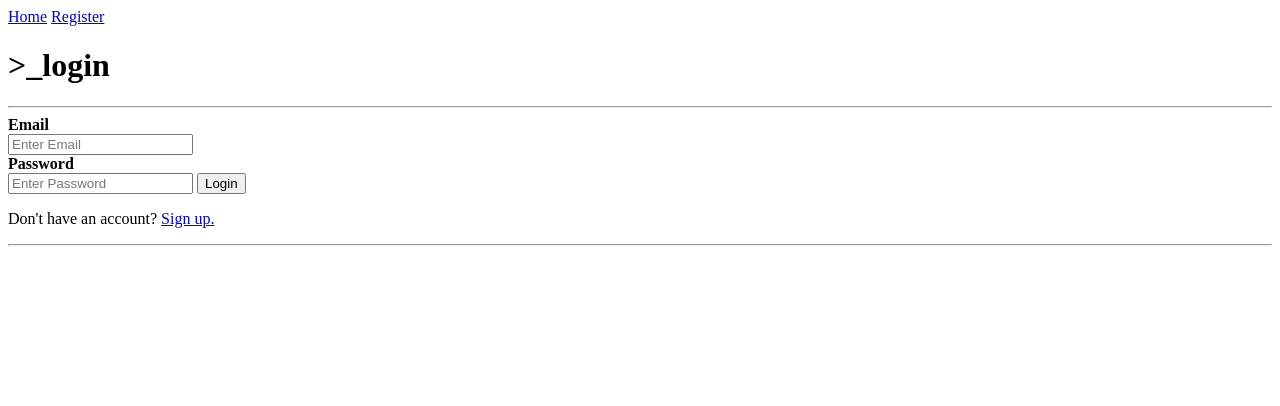
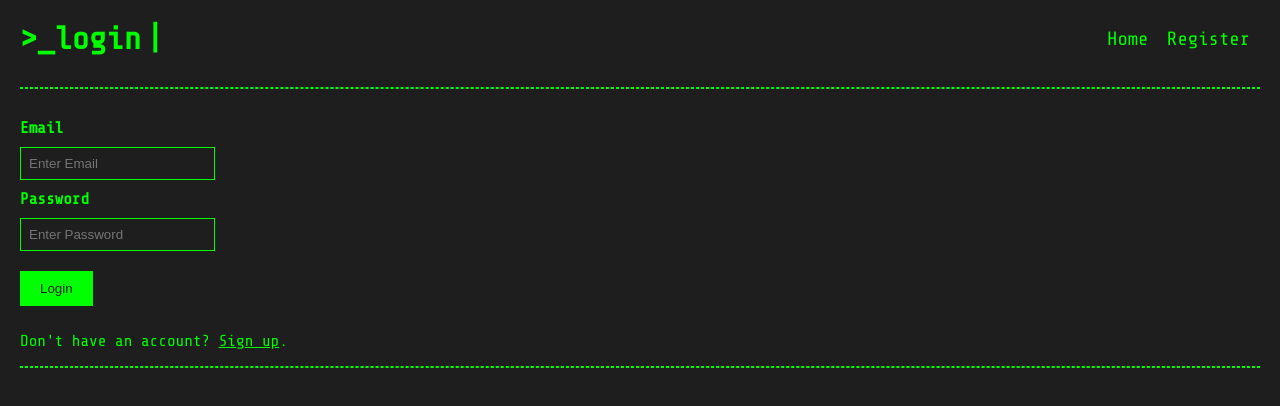
Before and after one commit to stepweaver/blog, a website: page login/index.html in a window 1280 px wide. Drawn offline with nearby package versions, Linux system fonts and the light colour scheme; a web font is replaced by a local one.

Commit message:
chore: Update login page styling and add register styles.css

```diff
--- a/login/index.html
+++ b/login/index.html
@@ -3,29 +3,49 @@
   <head>
     <meta charset="UTF-8" />
     <meta name="viewport" content="width=device-width, initial-scale=1.0" />
-    <title>Register</title>
+    <link rel="preconnect" href="https://fonts.googleapis.com" />
+    <link rel="preconnect" href="https://fonts.gstatic.com" crossorigin />
+    <link
+      href="https://fonts.googleapis.com/css2?family=Roboto+Mono:wght@100..700&family=Share+Tech+Mono&family=Syne+Mono&display=swap"
+      rel="stylesheet"
+    />
+    <title>Login</title>
+    <link rel="stylesheet" type="text/css" href="loginStyles.css" />
   </head>
   <body>
-    <nav>
-      <a href="../index.html">Home</a>
-      <a href="../register/index.html">Register</a>
-    </nav>
-    <div>
-      <h1>>_login</h1>
-      <hr />
+    <div class="header">
+      <h1>>_login<span class="cursor">|</span></h1>
+      <nav class="navbar">
+        <a href="../index.html">Home</a>
+        <a href="../register/index.html">Register</a>
+      </nav>
+    </div>
+    <hr />
+    <div class="login-form">
       <form action="../loginSuccess/index.html">
         <!-- relative path -->
         <label for="email"><b>Email</b></label><br />
-        <input type="email" placeholder="Enter Email" id="email" name="email" /><br />
+        <input
+          type="email"
+          placeholder="Enter Email"
+          id="email"
+          name="email"
+        /><br />
         <!-- <input type="email" placeholder="Enter Email" id="email" name="email" required /><br /> -->
         <label for="password"><b>Password</b></label><br />
-        <input type="password" placeholder="Enter Password" id="password" name="password" />
+        <input
+          type="password"
+          placeholder="Enter Password"
+          id="password"
+          name="password"
+        /><br />
         <!-- <input type="password" placeholder="Enter Password" id="password" name="password" required /> -->
         <input type="submit" value="Login" />
       </form>
-      <p>Don't have an account? <a href="../register/index.html">Sign up.</a></p>
-        <hr />
-      <br />
+      <p>
+        Don't have an account? <a href="../register/index.html">Sign up</a>.
+      </p>
+      <hr />
     </div>
   </body>
 </html>
--- a/register/styles.css
+++ b/login/loginStyles.css
@@ -13,7 +13,7 @@ body {
   align-items: center;
 }
 
-.registration-form {
+.login-form {
   margin: 30px 0;
 }
 
@@ -59,10 +59,6 @@ input {
   border: 1px solid #00ff00;
   padding: 8px;
   margin: 10px 0;
-}
-
-form {
-  margin-top: 20px;
 }
 
 .cursor {
--- /dev/null
+++ b/register/registerStyles.css
@@ -0,0 +1,113 @@
+body {
+  background-color: #1e1e1e;
+  color: #00ff00;
+  font-family: "Share Tech Mono", monospace;
+  margin: 0;
+  padding: 20px;
+  padding-top: 0;
+}
+
+.header {
+  display: flex;
+  justify-content: space-between;
+  align-items: center;
+}
+
+.registration-form {
+  margin: 30px 0;
+}
+
+nav a {
+  color: #00ff00;
+  font-size: larger;
+  text-decoration: none;
+  margin-right: 10px;
+}
+
+nav a:hover {
+  text-decoration: underline;
+  animation: textChange 2s infinite;
+}
+
+hr {
+  border: 1px dashed #00ff00;
+}
+
+input[type="submit"] {
+  background-color: #00ff00;
+  border: none;
+  color: #1e1e1e;
+  padding: 10px 20px;
+  cursor: pointer;
+}
+
+input[type="submit"]:hover {
+  animation: colorChange 2s infinite;
+}
+
+input:focus {
+  outline: none;
+}
+
+label {
+  color: #00ff00;
+}
+
+input {
+  background-color: #1e1e1e;
+  color: #00ff00;
+  border: 1px solid #00ff00;
+  padding: 8px;
+  margin: 10px 0;
+}
+
+.cursor {
+  margin-left: 5px;
+  font-weight: bold;
+  color: #00ff00;
+  animation: blink 1s infinite;
+}
+
+@keyframes blink {
+  0% {
+    opacity: 1;
+  }
+  50% {
+    opacity: 0;
+  }
+  100% {
+    opacity: 1;
+  }
+}
+
+@keyframes colorChange {
+  0% {
+    background-color: #00ff00;
+  }
+  50% {
+    background-color: #ff00ff;
+  }
+  100% {
+    background-color: #00ff00;
+  }
+}
+
+@keyframes textChange {
+  0% {
+    color: #00ff00;
+  }
+  50% {
+    color: #ff00ff;
+  }
+  100% {
+    color: #00ff00;
+  }
+}
+
+p a {
+  color: #00ff00;
+}
+
+p a:hover {
+  animation: textChange 2s infinite;
+}
--- /dev/null
+++ b/registerSuccess/registerSuccessStyles.css
@@ -0,0 +1,33 @@
+body {
+  background-color: #1e1e1e;
+  color: #00ff00;
+  font-family: "Share Tech Mono", monospace;
+  margin: 0;
+  padding: 20px;
+  padding-top: 0;
+}
+
+button {
+  background-color: #00ff00;
+  margin-top: 20px;
+  border: none;
+  color: #1e1e1e;
+  padding: 10px 20px;
+  cursor: pointer;
+}
+
+button:hover {
+  animation: colorChange 2s infinite;
+}
+
+@keyframes colorChange {
+  0% {
+    background-color: #00ff00;
+  }
+  50% {
+    background-color: #ff00ff;
+  }
+  100% {
+    background-color: #00ff00;
+  }
+}
--- a/styles.css
+++ b/styles.css
@@ -93,12 +93,16 @@ td a:hover {
 }
 
 input[type="submit"] {
+  background-color: #00ff00;
   margin-top: 20px;
   border: none;
   color: #1e1e1e;
   padding: 10px 20px;
   cursor: pointer;
-  animation: colorChange 4s infinite;
+}
+
+input[type="submit"]:hover {
+  animation: colorChange 2s infinite;
 }
 
 label {
```
Also changed, not shown: register/index.html (+17 -13 lines), registerSuccess/index.html (+7 -1 lines).
